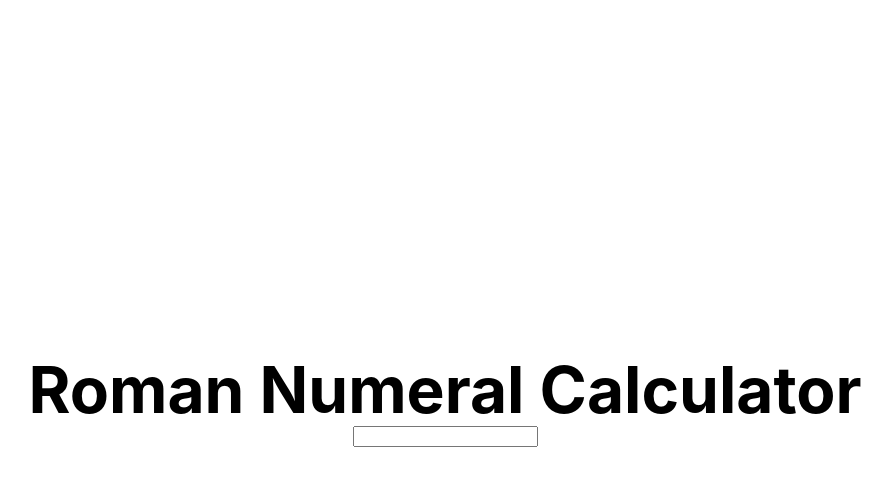
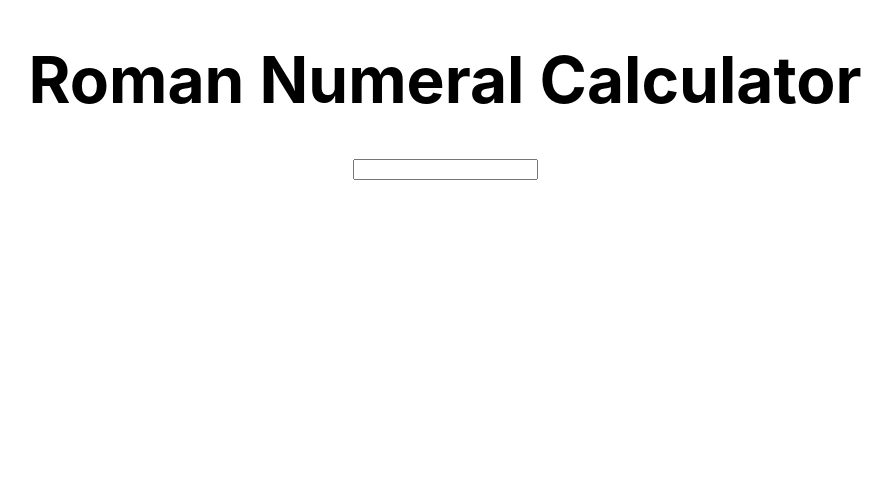
Before and after one commit to kevseroz/with-jest-app, a Next.js app: page / in a window 1280 px wide. Shown: the top 486 px of the page, without its empty margins (195-1087 px from the left). Built offline with nearby package versions, Linux system fonts and the light colour scheme.

Commit message:
feat: Define style for Home page.

```diff
--- a/pages/index.module.css
+++ b/pages/index.module.css
@@ -3,7 +3,7 @@
   padding: 0 0.5rem;
   display: flex;
   flex-direction: column;
-  justify-content: center;
+  justify-content: flex-start;
   align-items: center;
 }
 
@@ -19,9 +19,15 @@
 }
 
 .title {
-  margin: 0;
+  margin-x: 0;
+  margin-y: 3rem;
   line-height: 1.15;
   font-size: 4rem;
+}
+
+.output {
+  margin-top: 2rem;
+  font-size: 2rem;
 }
 
 .title,
```
